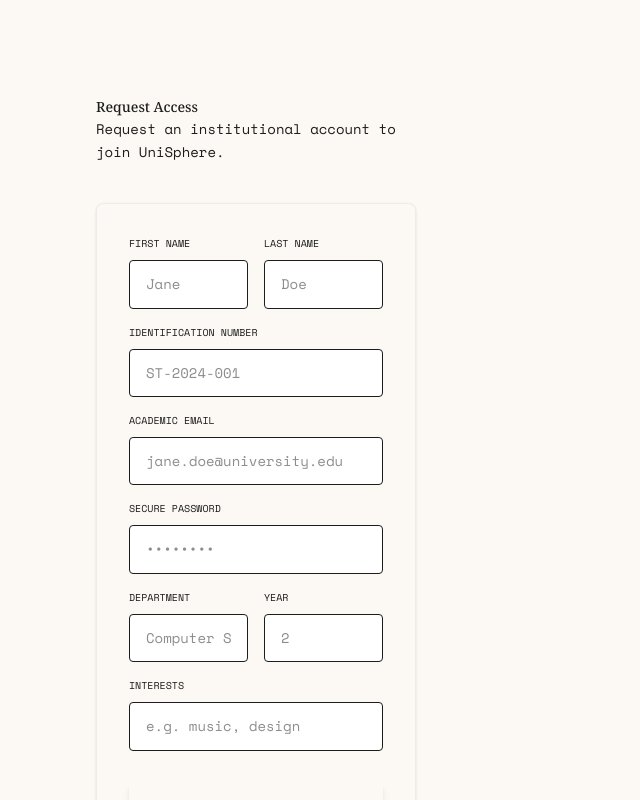
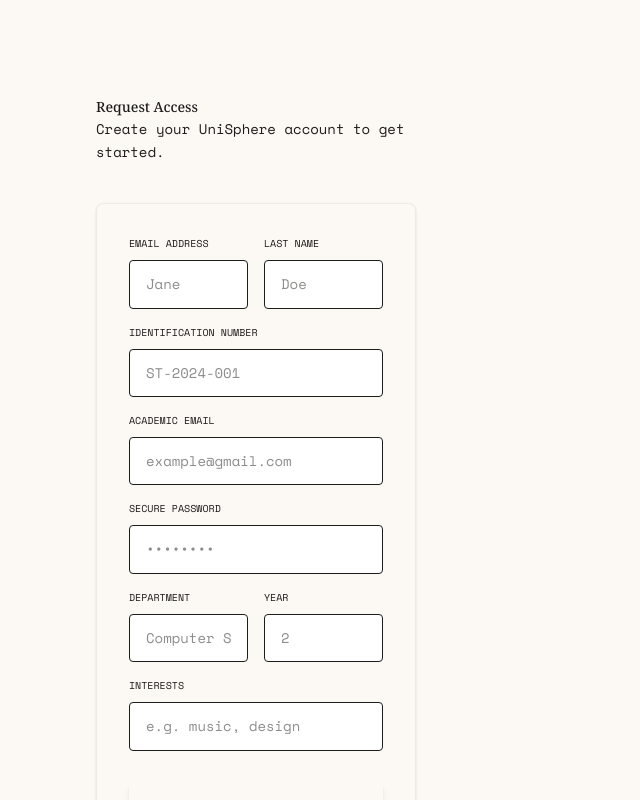
Before and after one commit to ishikaduhan/projectunisphere, a React (Vite) app in the folder client/: page /register in a window 1280 px wide. Shown: the top 800 px of the page, without its empty margins (0-640 px from the left). Built offline with nearby package versions, Linux system fonts and the light colour scheme; no server answers.

Commit message:
Update login and registration UI text

```diff
--- a/client/src/pages/LoginPage.tsx
+++ b/client/src/pages/LoginPage.tsx
@@ -88,7 +88,9 @@
               <span className="font-headline-sm text-primary">UniSphere</span>
             </div>
             <h2 className="font-headline-md text-on-surface mb-2">Welcome back</h2>
-            <p className="text-on-surface-variant font-body-md">Sign in to your institutional portal.</p>
+            <p className="text-on-surface-variant font-body-md">
+  Sign in to your UniSphere account.
+</p>
           </div>
 
           {/* Role Selection Toggle */}
@@ -120,12 +122,14 @@
           <div className="glass-panel p-8 rounded-lg shadow-sm border border-outline/10" id="authContainer">
             <form className="space-y-6" onSubmit={handleSubmit}>
               <div>
-                <label className="block font-label-md text-on-surface-variant mb-2 uppercase text-[10px]">Institutional Email</label>
+                <label className="block font-label-md text-on-surface-variant mb-2 uppercase text-[10px]">
+  Email Address
+</label>
                 <div className="relative group">
                   <span className="material-symbols-outlined absolute left-4 top-1/2 -translate-y-1/2 text-outline group-focus-within:text-tertiary transition-colors">alternate_email</span>
                   <input
                     className="w-full pl-12 pr-4 py-3.5 bg-white border border-outline/20 rounded focus:ring-1 focus:ring-tertiary/20 focus:border-tertiary outline-none transition-all font-body-md"
-                    placeholder="jane.doe@university.edu"
+                    placeholder="example@gmail.com"
                     required
                     type="email"
                     value={email}
--- a/client/src/pages/RegisterPage.tsx
+++ b/client/src/pages/RegisterPage.tsx
@@ -63,14 +63,18 @@
               <span className="font-headline-sm text-primary">UniSphere</span>
             </div>
             <h2 className="font-headline-md text-on-surface mb-2">Request Access</h2>
-            <p className="text-on-surface-variant font-body-md">Request an institutional account to join UniSphere.</p>
+            <p className="text-on-surface-variant font-body-md">
+  Create your UniSphere account to get started.
+</p>
           </div>
 
           <div className="glass-panel p-8 rounded-lg shadow-sm border border-outline/10">
             <form className="space-y-4" onSubmit={handleSubmit}>
               <div className="grid grid-cols-2 gap-4">
                 <div>
-                  <label className="block font-label-md text-on-surface-variant mb-2 uppercase text-[10px]">First Name</label>
+                  <label className="block font-label-md text-on-surface-variant mb-2 uppercase text-[10px]">
+  Email Address
+</label>
                   <input
                     className="w-full px-4 py-3 bg-white border border-outline/20 rounded focus:ring-1 focus:ring-tertiary/20 focus:border-tertiary outline-none font-body-md"
                     placeholder="Jane"
@@ -108,7 +112,7 @@
                 <label className="block font-label-md text-on-surface-variant mb-2 uppercase text-[10px]">Academic Email</label>
                 <input
                   className="w-full px-4 py-3 bg-white border border-outline/20 rounded focus:ring-1 focus:ring-tertiary/20 focus:border-tertiary outline-none font-body-md"
-                  placeholder="jane.doe@university.edu"
+                  placeholder="example@gmail.com"
                   type="email"
                   required
                   value={email}
```
Also changed, not shown: 1 other file (tests, documents, lock files or other folders).
